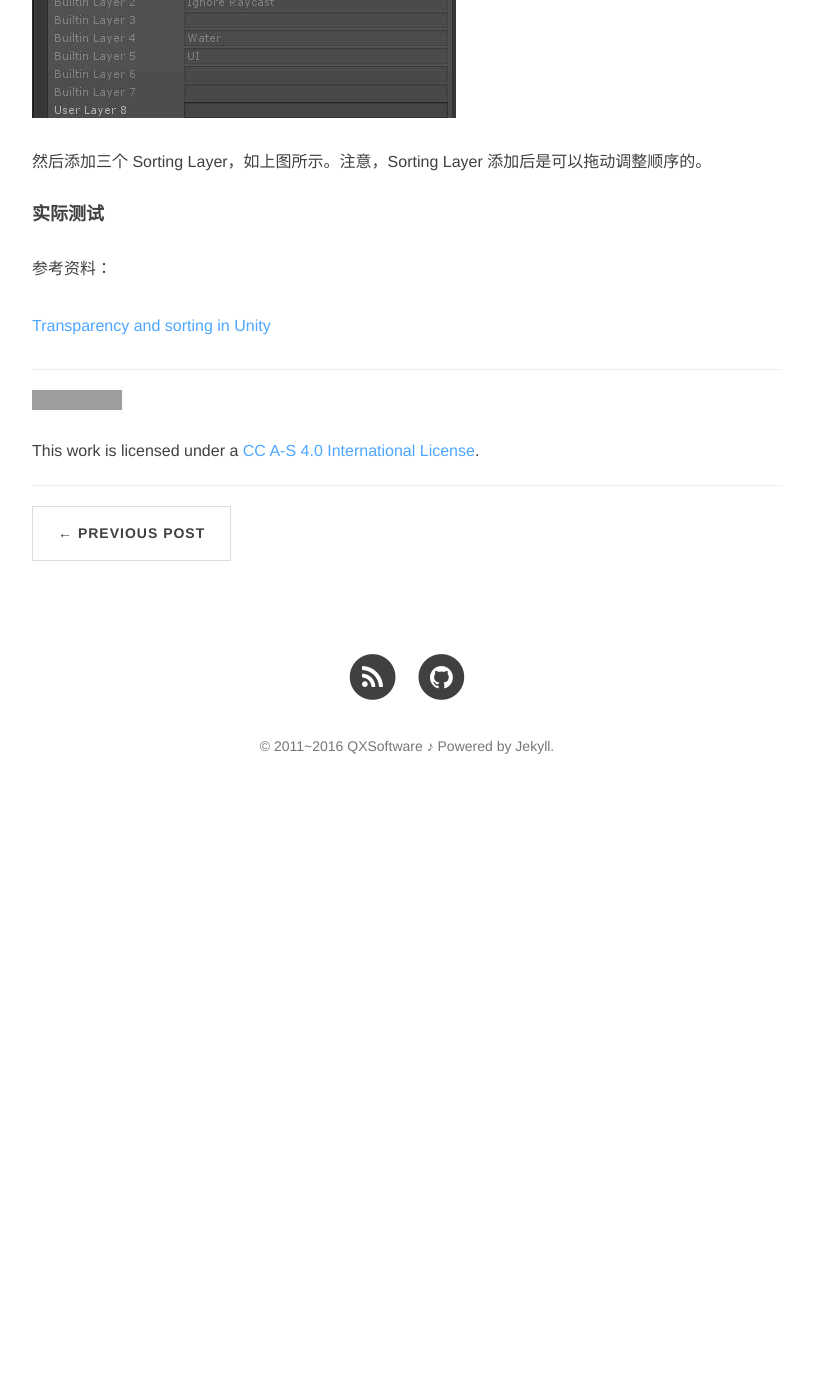
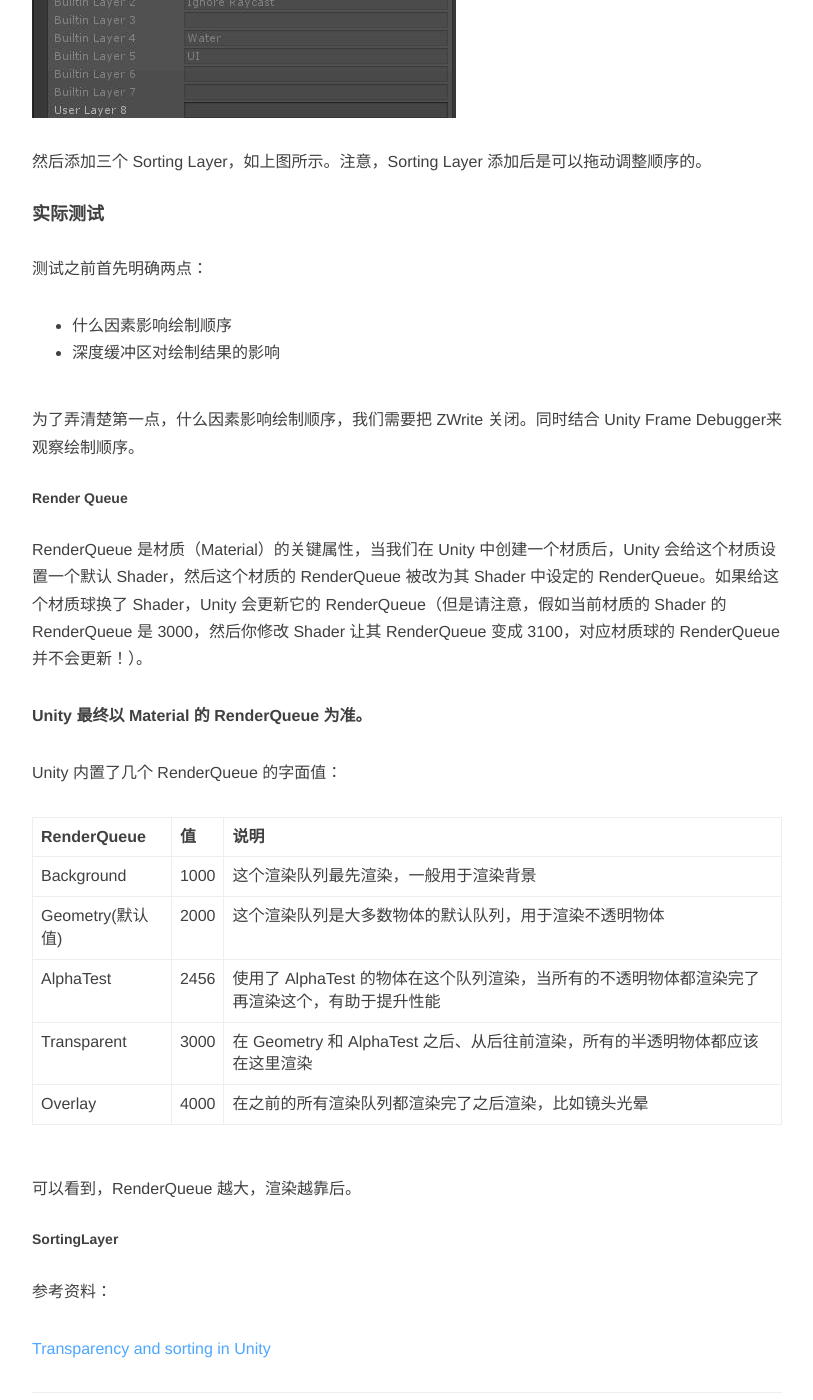
Before and after one commit to QXSoftware/qxsoftware.github.io, a Jekyll site: the page built from _posts/2016-11-03-Unity Rendering Order.md, in a window 1280 px wide and 1400 px high, scrolled down 1555 px. Shown: the whole window, without its empty margins (233-1046 px from the left). Built offline with Jekyll 4.4.1, drawn with Linux system fonts in a browser that asks for light colours; nearby versions of some CDN libraries; comment, search, counter and statistics services are not loaded; before the commit the page ends 2379 px from its top, so only the background shows below that; grey boxes are pictures that could not be loaded.

Commit message:
add render queue

```diff
--- a/_posts/2016-11-03-Unity Rendering Order.md
+++ b/_posts/2016-11-03-Unity Rendering Order.md
@@ -22,6 +22,33 @@
 
 #### 实际测试
 
+测试之前首先明确两点：
+
++ 什么因素影响绘制顺序
++ 深度缓冲区对绘制结果的影响
+
+为了弄清楚第一点，什么因素影响绘制顺序，我们需要把 ZWrite 关闭。同时结合 Unity Frame Debugger来观察绘制顺序。
+
+##### Render Queue
+
+RenderQueue 是材质（Material）的关键属性，当我们在 Unity 中创建一个材质后，Unity 会给这个材质设置一个默认 Shader，然后这个材质的 RenderQueue 被改为其 Shader 中设定的 RenderQueue。如果给这个材质球换了 Shader，Unity 会更新它的 RenderQueue（但是请注意，假如当前材质的 Shader 的 RenderQueue 是 3000，然后你修改 Shader 让其 RenderQueue 变成 3100，对应材质球的 RenderQueue 并不会更新！）。
+
+<strong>Unity 最终以 Material 的 RenderQueue 为准。</strong>
+
+Unity 内置了几个 RenderQueue 的字面值：
+
+|    RenderQueue      |     值    |                                            说明                                               |
+|---------------------|-----------|-----------------------------------------------------------------------------------------------|
+|     Background      |   1000    | 这个渲染队列最先渲染，一般用于渲染背景                                                        |
+|  Geometry(默认值)   |   2000    | 这个渲染队列是大多数物体的默认队列，用于渲染不透明物体                                        |
+|     AlphaTest       |   2456    | 使用了 AlphaTest 的物体在这个队列渲染，当所有的不透明物体都渲染完了再渲染这个，有助于提升性能 |
+|    Transparent      |   3000    | 在 Geometry 和 AlphaTest 之后、从后往前渲染，所有的半透明物体都应该在这里渲染                 |
+|      Overlay        |   4000    | 在之前的所有渲染队列都渲染完了之后渲染，比如镜头光晕                                          |
+
+可以看到，RenderQueue 越大，渲染越靠后。
+
+##### SortingLayer
+
 
 
 参考资料：
```
